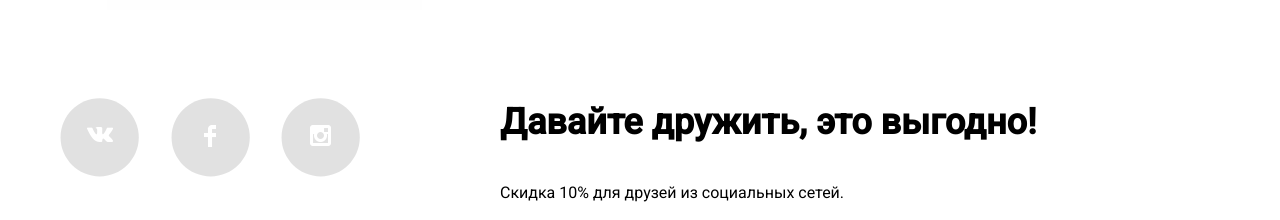
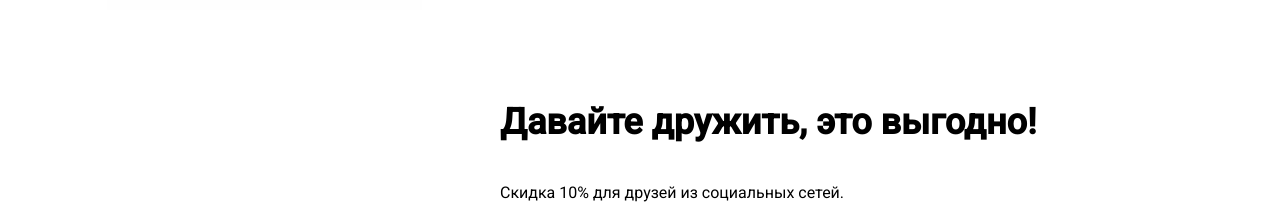
Before and after one commit to nerds-zhern/nerds-zhern.github.io, a plain HTML site: page index.html in a window 1280 px wide. Shown: the part 2502-2722 px from the top of the page. Drawn offline with Linux system fonts and the light colour scheme; some packages are replaced by stand-ins of ours.

Commit message:
modal form (textarea) and social footer

```diff
--- a/index.html
+++ b/index.html
@@ -8,7 +8,7 @@
 		<link href="css/normalize.css" rel="stylesheet">
 		<link href="css/styles.css" rel="stylesheet">
 		<link rel="shortcut icon" href="img/favicon.ico" type="image/x-icon">
-		<script type="text/javascript" src="https://maps.google.com/maps/api/js?sensor=false"></script>
+		<script type="text/javascript" src="http://maps.google.com/maps/api/js?sensor=false"></script>
 	</head>
 	<body>
 		<header class="main-header">
@@ -159,21 +159,24 @@
 				<div class="footer-social">
 					<ul>
 						<li>
-							<a class="social-button" href="#">
-								<span class="visually-hidden">Вконтакте</span>
-								<img src="img/vk-icon.png" class="social-active" alt="vk">
+							<a href="#">
+								<div class="zhernovnikov">
+									<img src="img/vk-icon.png" alt="vk">
+								</div>
 							</a>
 						</li>
 						<li>
-							<a class="social-button" href="#">
-								<span class="visually-hidden">Фейсбук</span>
-								<img src="img/fb-icon.png" class="social-active" alt="fb">
+							<a href="#">
+								<div class="zhernovnikov">
+									<img src="img/fb-icon.png" alt="vk">
+								</div>
 							</a>
 						</li>
 						<li>
-							<a class="social-button" href="#">
-								<span class="visually-hidden">Инстаграм</span>
-								<img src="img/insta-icon.png" class="social-active" alt="inst">
+							<a href="#">
+								<div class="zhernovnikov">
+									<img src="img/insta-icon.png" alt="vk">
+								</div>
 							</a>
 						</li>
 					</ul>
@@ -198,7 +201,7 @@
 						</p>
 						<p class="feedback-item">
 							<label for="feedback-text">Текст письма:</label><br>
-							<input id="feedback-text" type="text" name="text" value="" placeholder="В свободной форме">
+							<textarea id="feedback-text" name="text" placeholder="В свободной форме"></textarea>
 						</p>
 						<button class="button" type="submit">Отправить</button>
 					</form>
```
